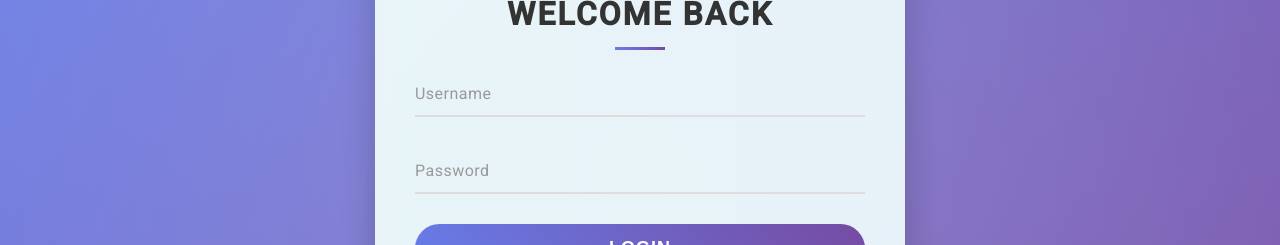
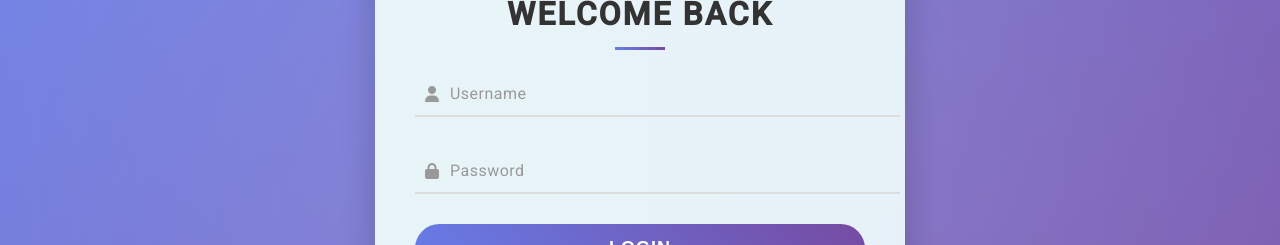
Before and after one commit to minnukota381/Fish-Pond-Monitoring-UI, an Angular app: page /login in a window 1280 px wide. Shown: the part 286-531 px from the top of the page. Built offline with nearby package versions, Linux system fonts and the light colour scheme.

Commit message:
added font-awesome icons to input fields

```diff
--- a/src/app/login/login.component.css
+++ b/src/app/login/login.component.css
@@ -113,9 +113,18 @@ h2::after {
   margin-bottom: 30px;
 }
 
+.input-group i {
+  position: absolute;
+  top: 50%;
+  left: 10px;
+  transform: translateY(-50%);
+  color: #999;
+  transition: all 0.3s ease;
+}
+
 input {
   width: 100%;
-  padding: 12px 0;
+  padding: 12px 0 12px 35px;
   font-size: 16px;
   color: #333;
   border: none;
@@ -127,9 +136,9 @@ input {
 
 label {
   position: absolute;
-  top: 0;
-  left: 0;
-  padding: 12px 0;
+  top: 50%;
+  left: 35px;
+  transform: translateY(-50%);
   font-size: 16px;
   color: #999;
   pointer-events: none;
@@ -138,10 +147,16 @@ label {
 
 input:focus ~ label,
 input:valid ~ label {
-  top: -20px;
+  top: -10px;
+  left: 35px;
   font-size: 14px;
   color: #667eea;
   font-weight: 600;
+}
+
+input:focus ~ i,
+input:valid ~ i {
+  color: #667eea;
 }
 
 input:focus {
--- a/src/app/login/login.component.html
+++ b/src/app/login/login.component.html
@@ -7,11 +7,13 @@
     <h2>Welcome Back</h2>
     <form (ngSubmit)="onLogin($event)">
       <div class="input-group">
-        <input type="text" id="username" [(ngModel)]="username" name="username" required>
+        <i class="fas fa-user"></i>
+        <input type="text" id="username" required>
         <label for="username">Username</label>
       </div>
       <div class="input-group">
-        <input type="password" id="password" [(ngModel)]="password" name="password" required>
+        <i class="fas fa-lock"></i>
+        <input type="password" id="password" required>
         <label for="password">Password</label>
       </div>
       <button type="submit" class="login-btn">
--- a/src/index.html
+++ b/src/index.html
@@ -12,6 +12,7 @@
   <link rel="stylesheet" href="https://use.fontawesome.com/releases/v5.15.3/css/all.css">
   <link rel="stylesheet" href="https://cdnjs.cloudflare.com/ajax/libs/font-awesome/5.15.3/css/all.min.css">
   <link rel="stylesheet" href="https://cdnjs.cloudflare.com/ajax/libs/font-awesome/6.4.0/css/all.min.css">
+
 </head>
 <body class="mat-typography">
   <app-root></app-root>
```
